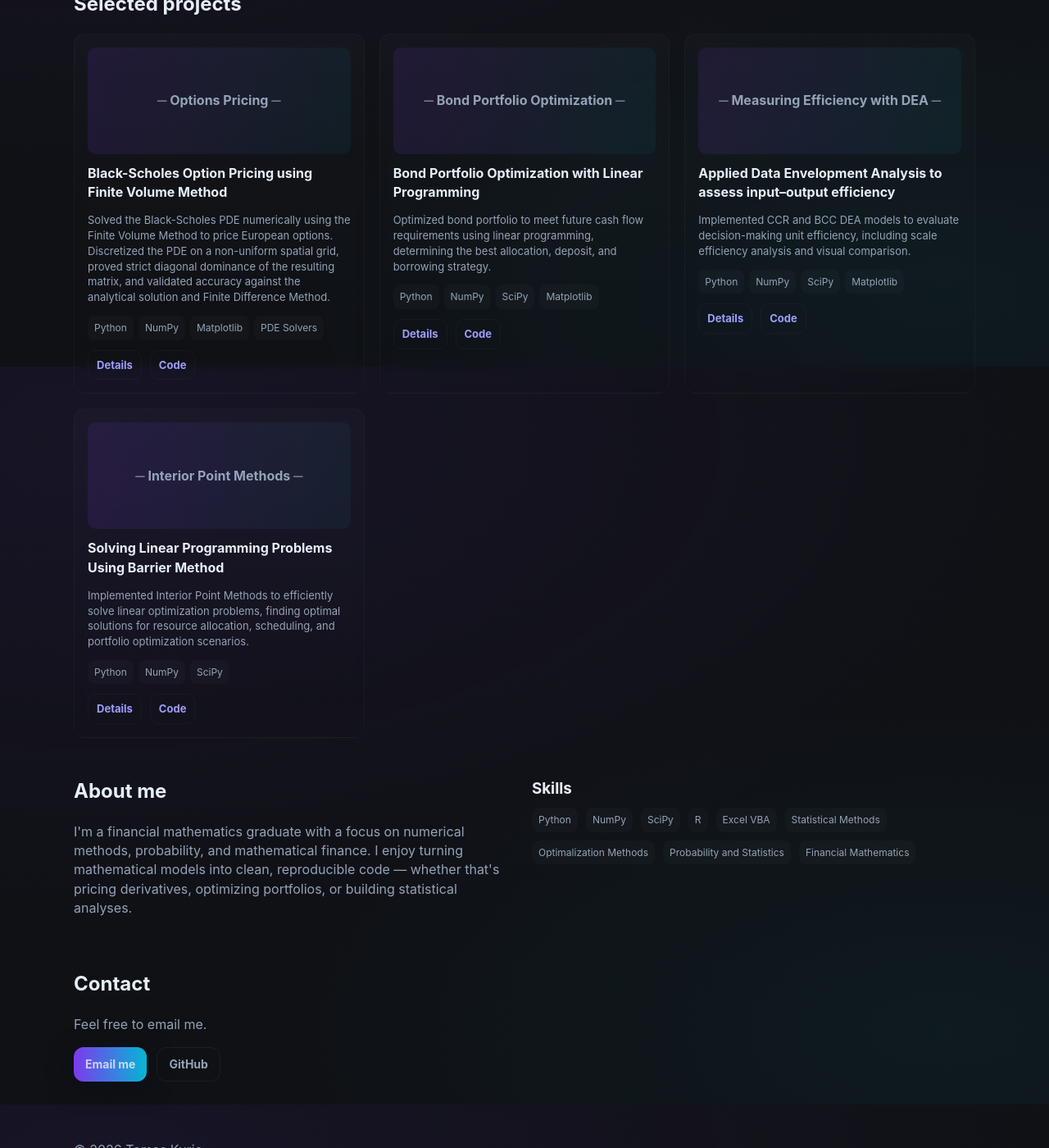
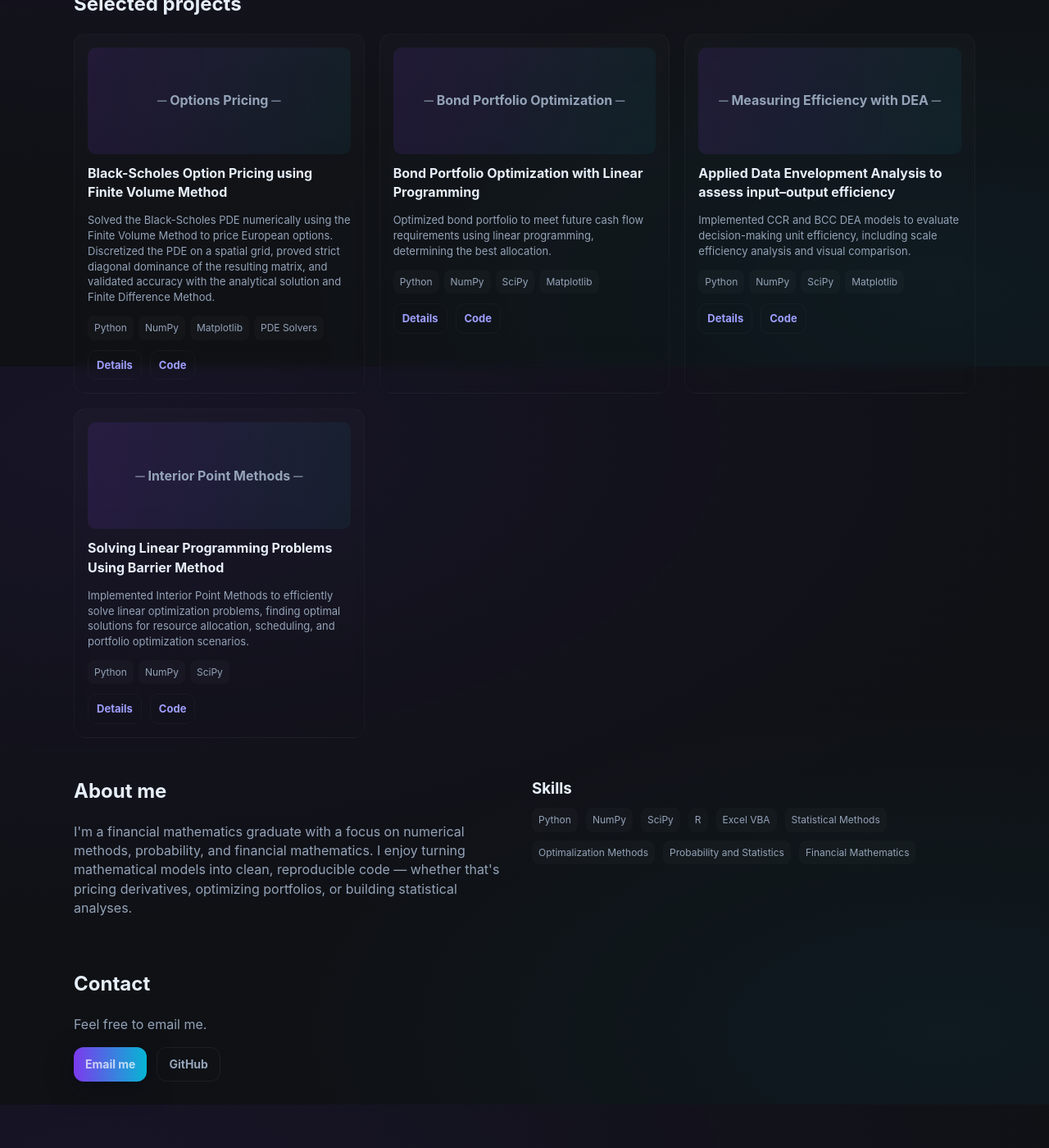
Before and after one commit to TomasKuric/tomaskuric.github.io, a Jekyll site: the page index.html, which Jekyll copies as it is, in a window 1280 px wide and 1400 px high, scrolled down 453 px. Shown: the whole window at 82% size. Built offline with Jekyll 4.4.1, drawn with Linux system fonts in a browser that asks for light colours.

Commit message:
Update index.html

```diff
--- a/index.html
+++ b/index.html
@@ -64,7 +64,7 @@
         <article class="card" data-proj="4">
           <div class="thumb">─ Options Pricing ─</div>
           <h4>Black-Scholes Option Pricing using Finite Volume Method</h4>
-          <p>Solved the Black-Scholes PDE numerically using the Finite Volume Method to price European options. Discretized the PDE on a non-uniform spatial grid, proved strict diagonal dominance of the resulting matrix, and validated accuracy against the analytical solution and Finite Difference Method.</p>
+          <p>Solved the Black-Scholes PDE numerically using the Finite Volume Method to price European options. Discretized the PDE on a spatial grid, proved strict diagonal dominance of the resulting matrix, and validated accuracy with the analytical solution and Finite Difference Method.</p>
           <div class="tech">
             <span class="tag">Python</span>
             <span class="tag">NumPy</span>
@@ -80,7 +80,7 @@
         <article class="card" data-proj="2">
           <div class="thumb">─ Bond Portfolio Optimization ─</div>
           <h4>Bond Portfolio Optimization with Linear Programming</h4>
-          <p>Optimized bond portfolio to meet future cash flow requirements using linear programming, determining the best allocation, deposit, and borrowing strategy.</p>
+          <p>Optimized bond portfolio to meet future cash flow requirements using linear programming, determining the best allocation.</p>
           <div class="tech">
             <span class="tag">Python</span>
             <span class="tag">NumPy</span>
@@ -131,7 +131,7 @@
     <section id="about" class="about">
       <div>
         <h2 style="margin-top:0">About me</h2>
-        <p style="color:var(--muted)">I'm a financial mathematics graduate with a focus on numerical methods, probability, and mathematical finance. I enjoy turning mathematical models into clean, reproducible code — whether that's pricing derivatives, optimizing portfolios, or building statistical analyses.</p>
+        <p style="color:var(--muted)">I'm a financial mathematics graduate with a focus on numerical methods, probability, and financial mathematics. I enjoy turning mathematical models into clean, reproducible code — whether that's pricing derivatives, optimizing portfolios, or building statistical analyses.</p>
       </div>
       <div>
         <h3 style="margin:0">Skills</h3>
@@ -160,9 +160,11 @@
     </section>
   </main>
 
+  <!--
   <footer>
     <div>© <span id="year"></span> Tomas Kuric</div>
   </footer>
+  -->
 </div>
 
 <!-- Modal -->
```
